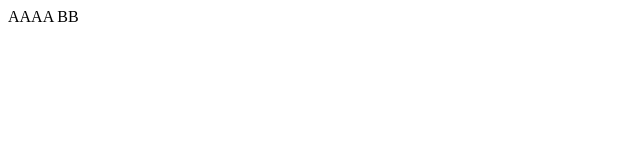
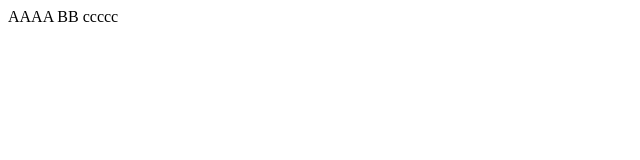
Before and after one commit to TsengShihHuang/git0901, a plain HTML site: page index.html in a window 1280 px wide. Shown: the full height of the page, 0-640 px from the left. Drawn offline with Linux system fonts and the light colour scheme.

Commit message:
second time to edit index.html

```diff
--- a/index.html
+++ b/index.html
@@ -1,4 +1,5 @@
 <html>
 AAAA
 BB
+ccccc
 </html>
```
